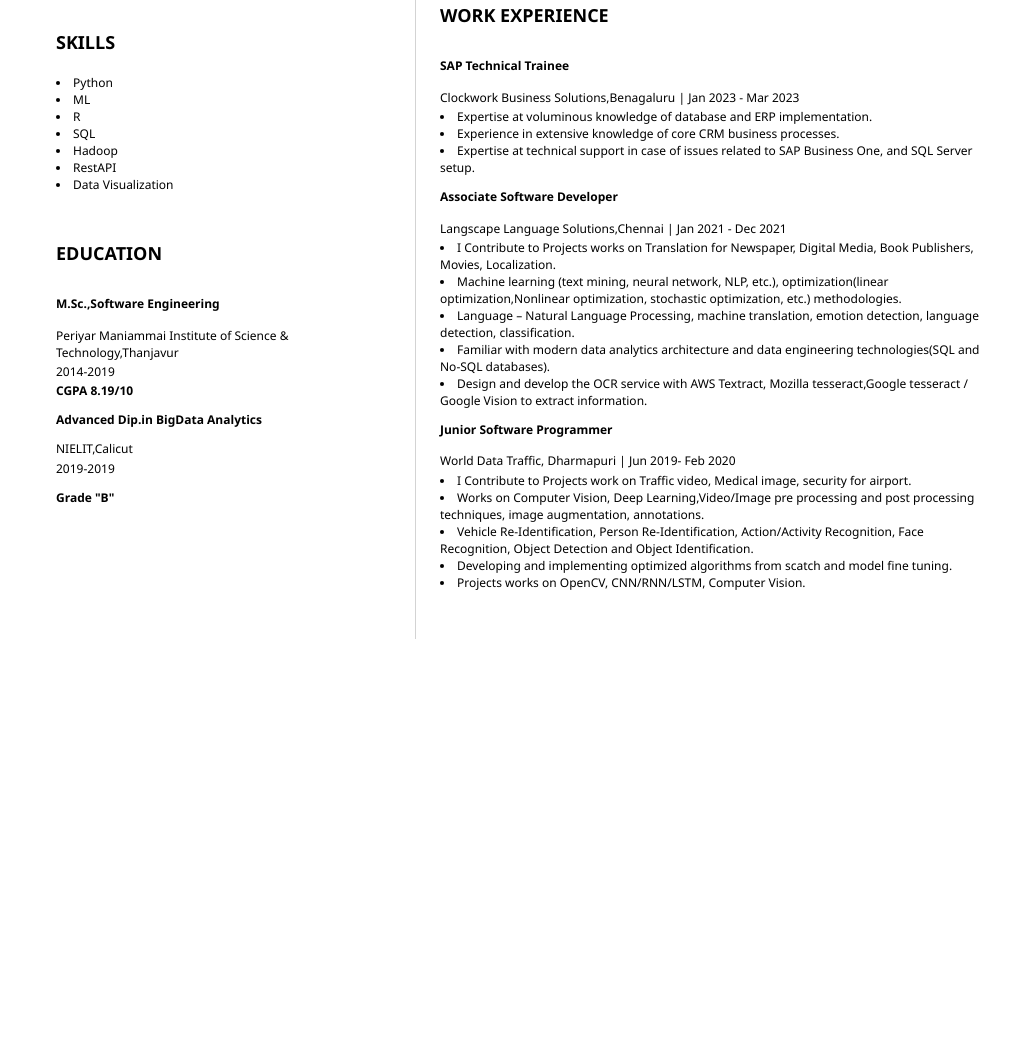
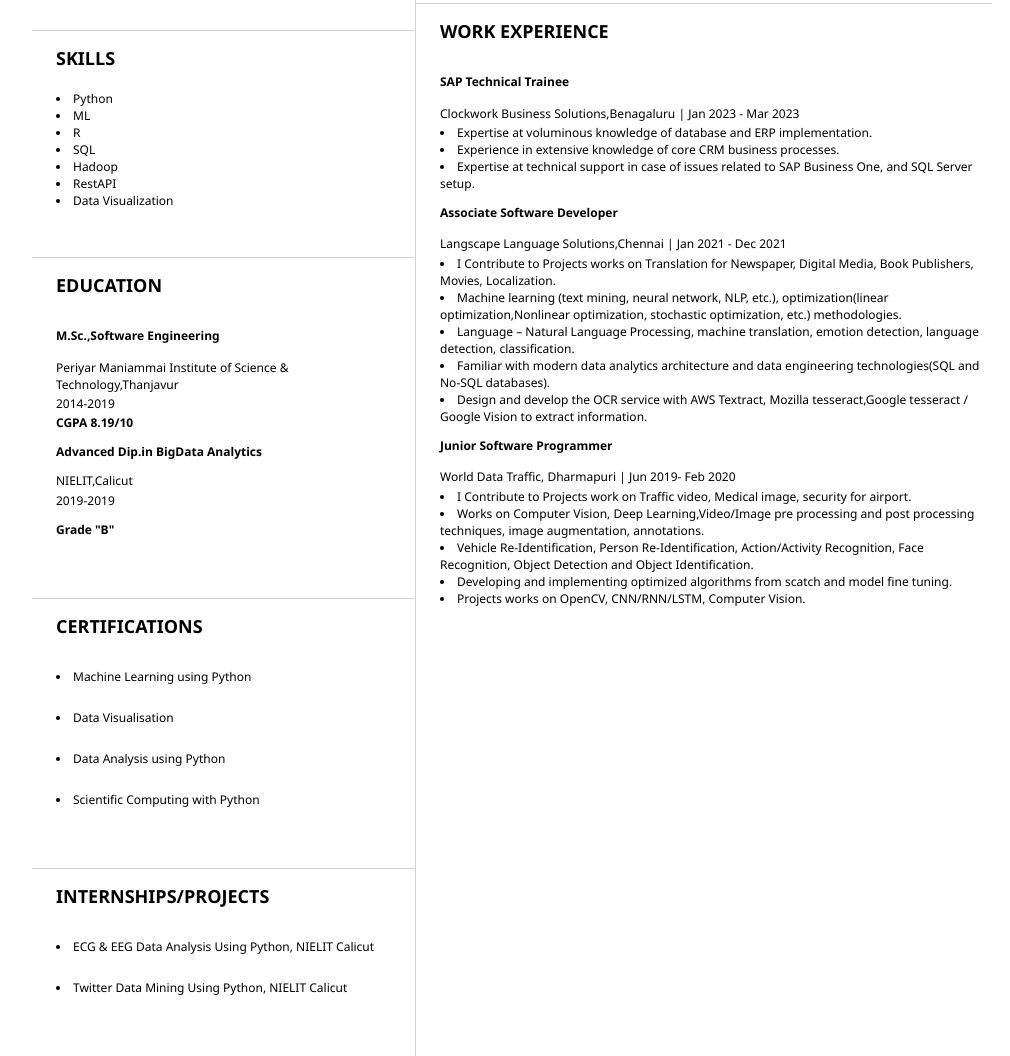
Before and after one commit to selvaganapathi-DA/Resume, a plain HTML site: page index.html in a window 1280 px wide. Shown: the part 366-1422 px from the top of the page, without its empty margins (128-1138 px from the left). Before the commit the page ends 1005 px from the top, so only its background shows below. Drawn offline with Linux system fonts and the light colour scheme.

Commit message:
Update index.html

```diff
--- a/index.html
+++ b/index.html
@@ -39,6 +39,7 @@
                         <i class ="fa fa-phone" aria-hidden="true"></i> <a><b>+91-877-837-6526</b></a>
                     </p>
 				</section>
+                <hr>
 				<section>
 					<h2><b>SKILLS</b></h2>
                     <p>
@@ -51,6 +52,7 @@
                         <li>Data Visualization</li>
                     </p>
 				</section>
+                <hr>
 				<section>
 					<h2><b>EDUCATION</b></h2>
                     <h3><b>M.Sc.,Software Engineering</b></h3>
@@ -64,8 +66,25 @@ Periyar Maniammai Institute of Science & Technology,Thanjavur
 NIELIT,Calicut      <p>
                         2019-2019
                     </p>
-                    <p><b><h3>Grade "B"</h3></b></p>
-				</section>
+                    <p><h3><b>Grade "B"</b></h3></p>
+				</section>  <hr>
+                <section>
+                    <h2><b>CERTIFICATIONS</b></h2>
+                    <h3><li>Machine Learning using Python</li></h3>
+                    <h3><li>Data Visualisation</li></h3>
+                    <h3><li>Data Analysis using Python</li></h3>
+                    <h3><li>Scientific Computing with Python</li></h3>
+
+
+                </section><hr>
+                <section>
+                    <h2><b>INTERNSHIPS/PROJECTS</b></h2>
+                    <h3><li>ECG & EEG Data Analysis Using Python, NIELIT Calicut</li></h3>
+                    <h3><li>Twitter Data Mining Using Python, NIELIT Calicut</li></h3>
+                    <!-- <li><h3></h3></li>
+                    <li><h3></h3></li> -->
+
+                </section>
 			</article>
 			<article id="mainRight">
 				<section>
@@ -73,6 +92,7 @@ NIELIT,Calicut      <p>
 					<p>Dedicated and result-oriented software engineer with 2+ years of experience in understanding and anticipating the agile infrastructure needs and creating an environment where development, quality assurance, staging & production work can proceed efficiently and securely.
                     </p>
 				</section>
+                <hr>
 				<section>
 					<h2><b>WORK EXPERIENCE</b></h2>
                     <h3><b>SAP Technical Trainee</b></h3>
```
